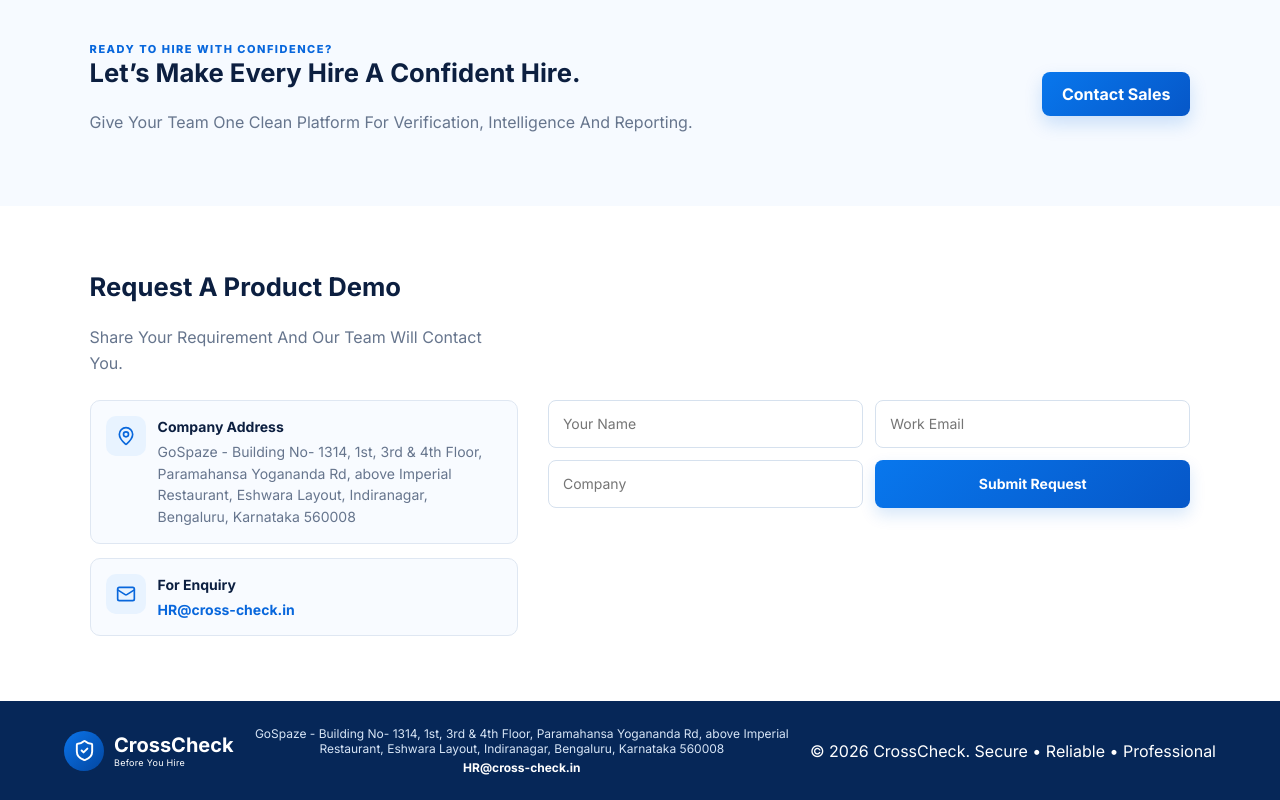
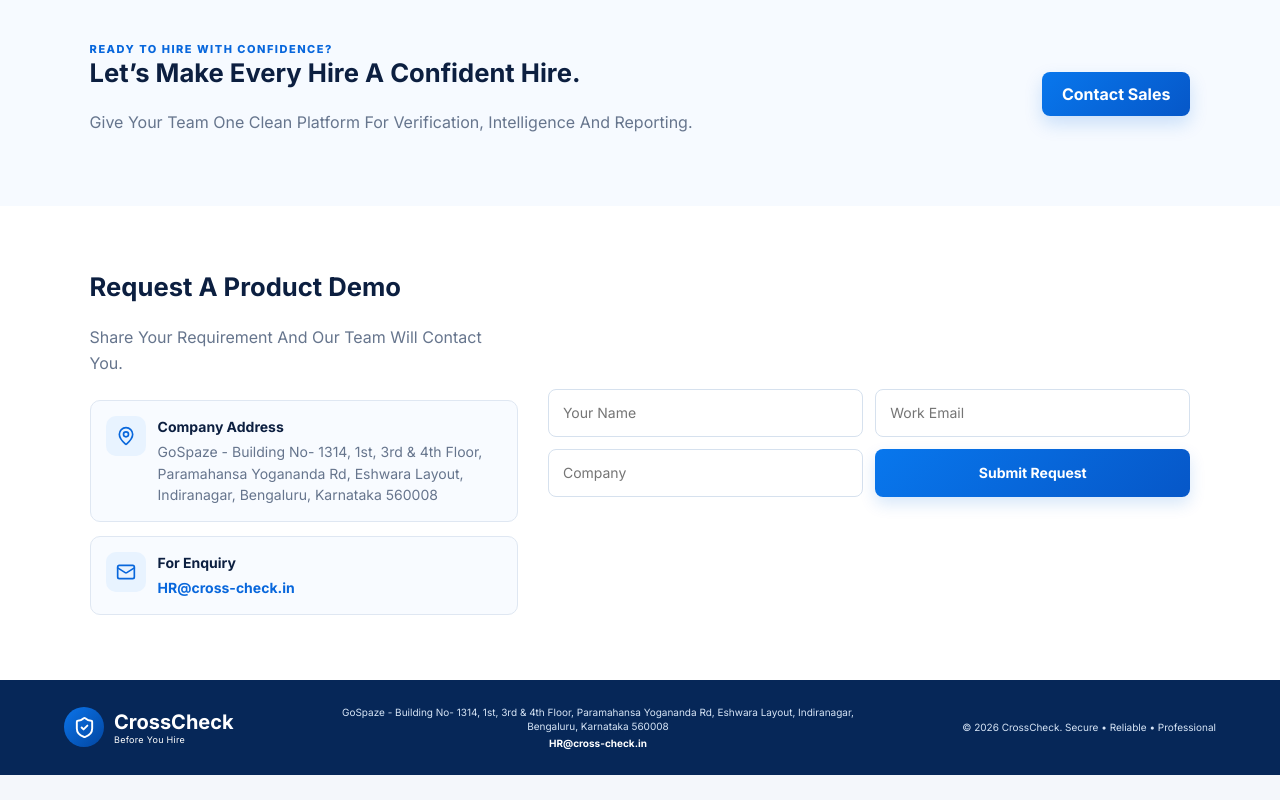
Before and after one commit to Likitha-Vendi/CrossCheck-Main, a React (Vite) app in the folder frontend/: page / in a window 1280 px wide. Shown: the part 1730-2530 px from the top of the page. After the commit the page ends 2505 px from the top, so only its background shows below. Built offline with nearby package versions, Linux system fonts and the light colour scheme; no server answers.

Commit message:
Update footer address and font sizes

```diff
--- a/frontend/src/pages/Landing.jsx
+++ b/frontend/src/pages/Landing.jsx
@@ -16,7 +16,7 @@ import {
 } from 'lucide-react';
 import Logo from '../components/Logo';
 
-const COMPANY_ADDRESS = 'GoSpaze - Building No- 1314, 1st, 3rd & 4th Floor, Paramahansa Yogananda Rd, above Imperial Restaurant, Eshwara Layout, Indiranagar, Bengaluru, Karnataka 560008';
+const COMPANY_ADDRESS = 'GoSpaze - Building No- 1314, 1st, 3rd & 4th Floor, Paramahansa Yogananda Rd, Eshwara Layout, Indiranagar, Bengaluru, Karnataka 560008';
 const ENQUIRY_EMAIL = 'HR@cross-check.in';
 
 const features = [
--- a/frontend/src/styles.css
+++ b/frontend/src/styles.css
@@ -74,7 +74,7 @@
 .company-contact-details p{margin:0;font-size:14px;line-height:1.55;color:var(--muted)}
 .company-contact-details strong{display:block;color:var(--ink);font-size:14px;margin-bottom:3px}
 .company-contact-details a{color:var(--blue);font-weight:700}
-.footer-company-details{display:grid;gap:4px;max-width:560px;text-align:center;font-size:12px;color:#d7e5f6}
+.footer-company-details{display:grid;gap:3px;max-width:560px;text-align:center;font-size:10px;line-height:1.4;color:#d7e5f6}
 .footer-company-details a{color:#fff;font-weight:700}
 @media(max-width:900px){.landing-nav nav{font-size:14px;gap:18px}.contact{grid-template-columns:1fr}.contact-intro{max-width:none}footer{gap:18px;flex-wrap:wrap}.footer-company-details{order:3;width:100%;max-width:none}}
 @media(max-width:680px){.landing-nav{height:auto;min-height:76px;padding:12px 4%;flex-wrap:wrap;gap:12px}.landing-nav nav{order:3;width:100%;justify-content:center;overflow-x:auto;font-size:14px;gap:20px}.landing-nav>div{margin-left:auto}.contact form{grid-template-columns:1fr}}
@@ -365,3 +365,6 @@
     padding: 16px;
   }
 }
+
+footer>span:last-child{font-size:10px;line-height:1.4;text-align:right;color:#d7e5f6}
+@media(max-width:900px){footer>span:last-child{width:100%;text-align:center;font-size:9px}.footer-company-details{font-size:9px}}
```
Also changed, not shown: 2 other files (tests, documents, lock files or other folders).
